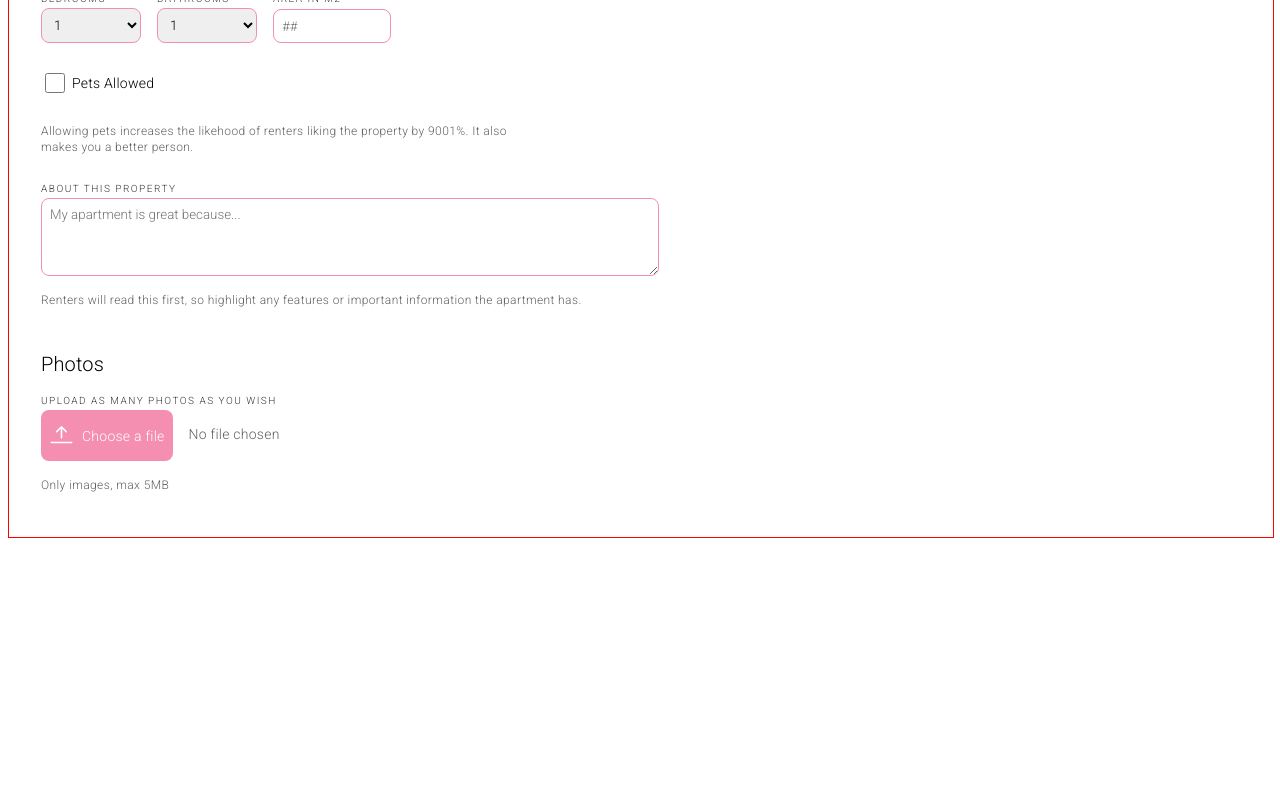
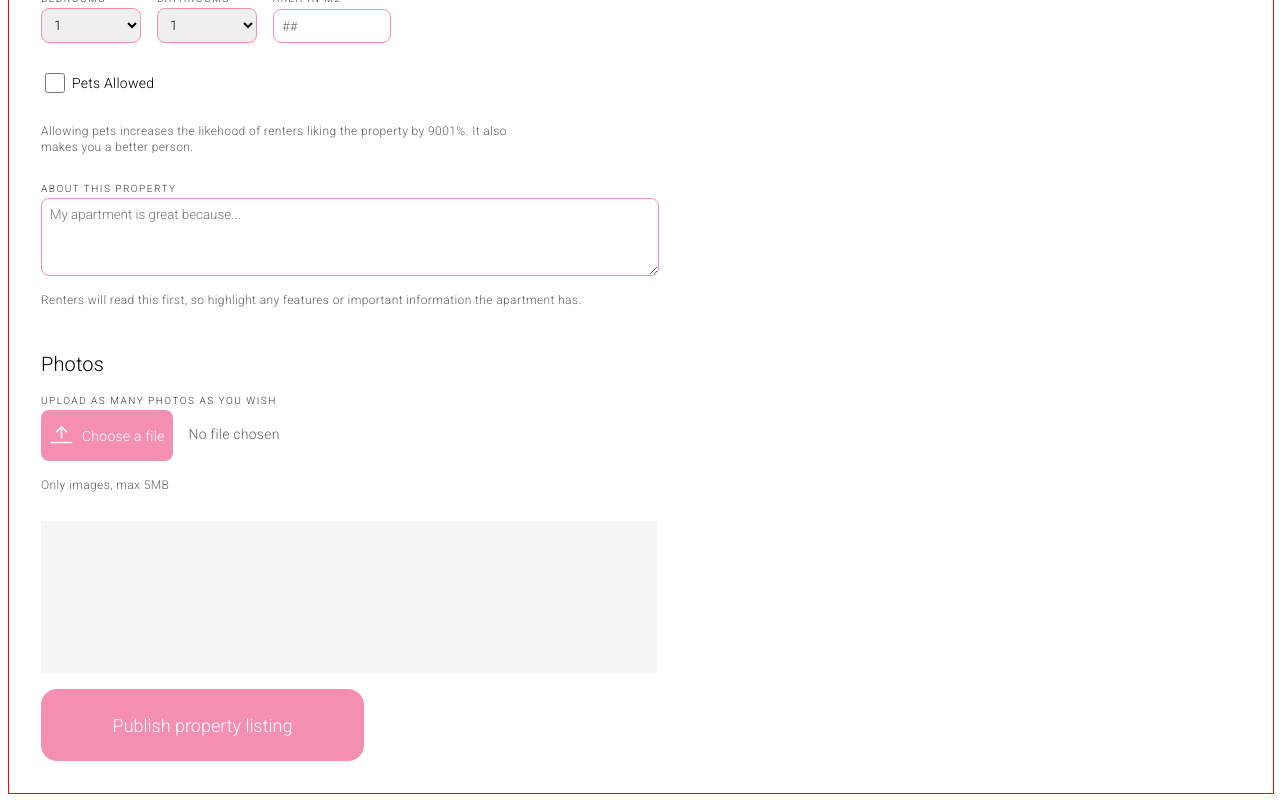
Before and after one commit to NunezGabriel/get-that-home-frontend, a React (Vite) app in the folder get-that-home/: page /form in a window 1280 px wide. Shown: the part 516-1316 px from the top of the page. Before the commit the page ends 1062 px from the top, so only its background shows below. Built offline with nearby package versions, Linux system fonts and the light colour scheme.

Commit message:
chore: lasts changes

```diff
--- a/get-that-home/src/views/form.jsx
+++ b/get-that-home/src/views/form.jsx
@@ -130,7 +130,28 @@ const ChooseButton = styled.div`
     background: #F48FB1;
     height: 35px;
 `
-
+const MainButton = styled.div`
+    display: flex;
+    padding: 16px 24px;
+    place-content: center;
+    align-items: center;
+    gap: 8px;
+    border-radius: 16px;
+    background: #F48FB1;
+    width: 275px;
+    height: 40px;
+    font-size: 18px;
+    color: white;
+`
+const ImgContainer = styled.div`
+    display: inline-flex;
+    padding: 8px;
+    align-items: flex-start;
+    gap: 16px;
+    width: 600px;
+    height: 136px;
+    background: #F5F5F6;
+`
 const Form = () => {
     return (
         <MainContainer>
@@ -280,7 +301,10 @@ const Form = () => {
                     <Text>Only images, max 5MB</Text>
                 </SimpleContainer>
             </SimpleContainer>
-
+            <ImgContainer></ImgContainer>
+            <MainButton>
+                Publish property listing
+            </MainButton>
         </MainContainer>
 
      );
```
